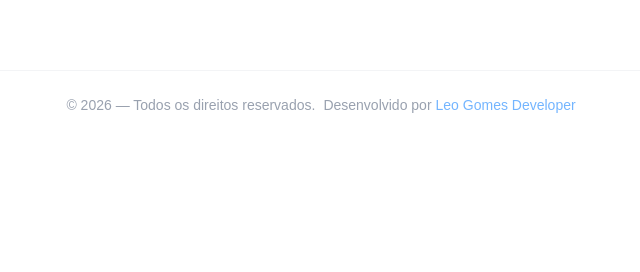
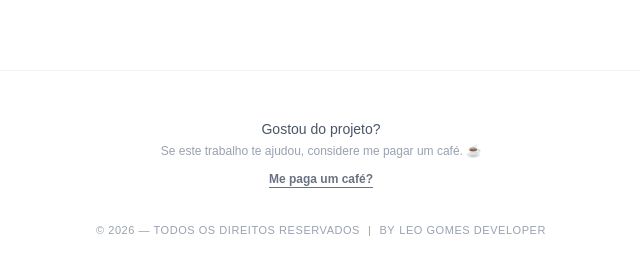
Before and after one commit to leo-gomes-dev/banco-de-imagem, a Next.js app: page / in a window 1280 px wide. Shown: the part 796-1068 px from the top of the page, without its empty margins (319-959 px from the left). Before the commit the page ends 967 px from the top, so only its background shows below. Built offline with nearby package versions, Linux system fonts and the light colour scheme; no server answers.

Commit message:
atualizdo footer para pagar cafe

```diff
--- a/src/components/Footer.tsx
+++ b/src/components/Footer.tsx
@@ -2,22 +2,41 @@ export default function Footer() {
   const currentYear = new Date().getFullYear();
 
   return (
-    <footer className="w-full py-6 mt-16 border-t border-gray-100 bg-transparent">
-      <div className="max-w-7xl mx-auto px-4 flex flex-col sm:flex-row justify-center items-center gap-2 text-xs md:text-sm">
-        <p className="text-gray-400">
-          © {currentYear} — Todos os direitos reservados.
-        </p>
-
-        <div className="flex items-center gap-1">
-          <span className="text-gray-400">Desenvolvido por</span>
+    <footer className="w-full py-12 mt-20 border-t border-gray-100 bg-transparent">
+      <div className="max-w-4xl mx-auto px-4 flex flex-col items-center">
+        {/* Seção Café Minimalista */}
+        <div className="text-center mb-8">
+          <p className="text-sm font-medium text-gray-600">
+            Gostou do projeto?
+          </p>
+          <p className="text-xs text-gray-400 mt-1">
+            Se este trabalho te ajudou, considere me pagar um café. ☕
+          </p>
           <a
-            href="https://leogomesdev.com"
+            href="https://www.mercadopago.com.br"
             target="_blank"
             rel="noopener noreferrer"
-            className="text-blue-400/80 hover:text-blue-500 transition-colors duration-200 font-medium"
+            className="mt-3 inline-block text-xs font-semibold text-gray-500 hover:text-gray-800 underline underline-offset-4 transition-colors"
           >
-            Leo Gomes Developer
+            Me paga um café?
           </a>
+        </div>
+
+        {/* Créditos */}
+        <div className="flex flex-col sm:flex-row items-center gap-2 text-[11px] uppercase tracking-wider text-gray-400">
+          <span>© {currentYear} — Todos os direitos reservados</span>
+          <span className="hidden sm:block">|</span>
+          <div className="flex items-center gap-1">
+            <span>By</span>
+            <a
+              href="https://leogomesdev.com"
+              target="_blank"
+              rel="noopener noreferrer"
+              className="hover:text-gray-600 transition-colors duration-200"
+            >
+              Leo Gomes Developer
+            </a>
+          </div>
         </div>
       </div>
     </footer>
```
